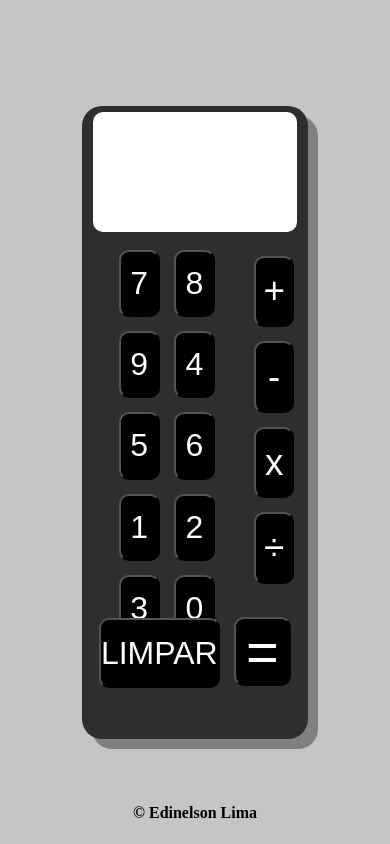
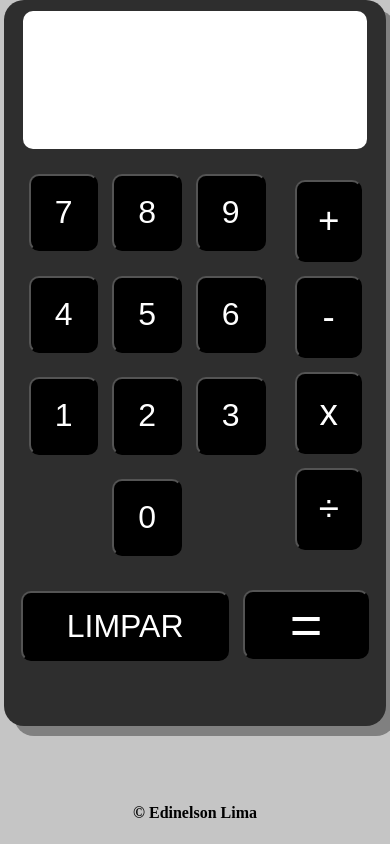
Before and after one commit to edinelsonslima/CalculadoraJs.github.io, a plain HTML site: page index.html in a window 390 px wide. Drawn offline with Linux system fonts and the light colour scheme.

Commit message:
Responsividade configurada

```diff
--- a/css/index.css
+++ b/css/index.css
@@ -18,7 +18,7 @@ footer{
 
 .centralizar{
     width: 100vw;
-    height: 100vh;
+    height: 86vh;
     display: flex;
     flex-direction: row;
     justify-content: center;
@@ -147,22 +147,32 @@ footer{
     text-align: center;
 }
 
-@media(min-width:1020px){
+@media(max-width:2000px){
     .container{
         box-shadow: 10px 10px rgb(128, 128, 128);
         border-radius: 20px;
         background: rgb(46, 46, 46);
-        width: 20%;
-        height: 65%;
+        width: 60%;
+        height: 90%;
     }
 }
 
-@media(max-width:900px){
+@media(min-width:1024px){
     .container{
         box-shadow: 10px 10px rgb(128, 128, 128);
         border-radius: 20px;
         background: rgb(46, 46, 46);
-        width: 58%;
-        height: 75%;
+        width: 50%;
+        height: 98%;
     }
 }
+
+@media(max-width:500px) {
+    .container{
+        box-shadow: 10px 10px rgb(128, 128, 128);
+        border-radius: 20px;
+        background: rgb(46, 46, 46);
+        width: 98%;
+        height: 100%;
+    }
+}
```
